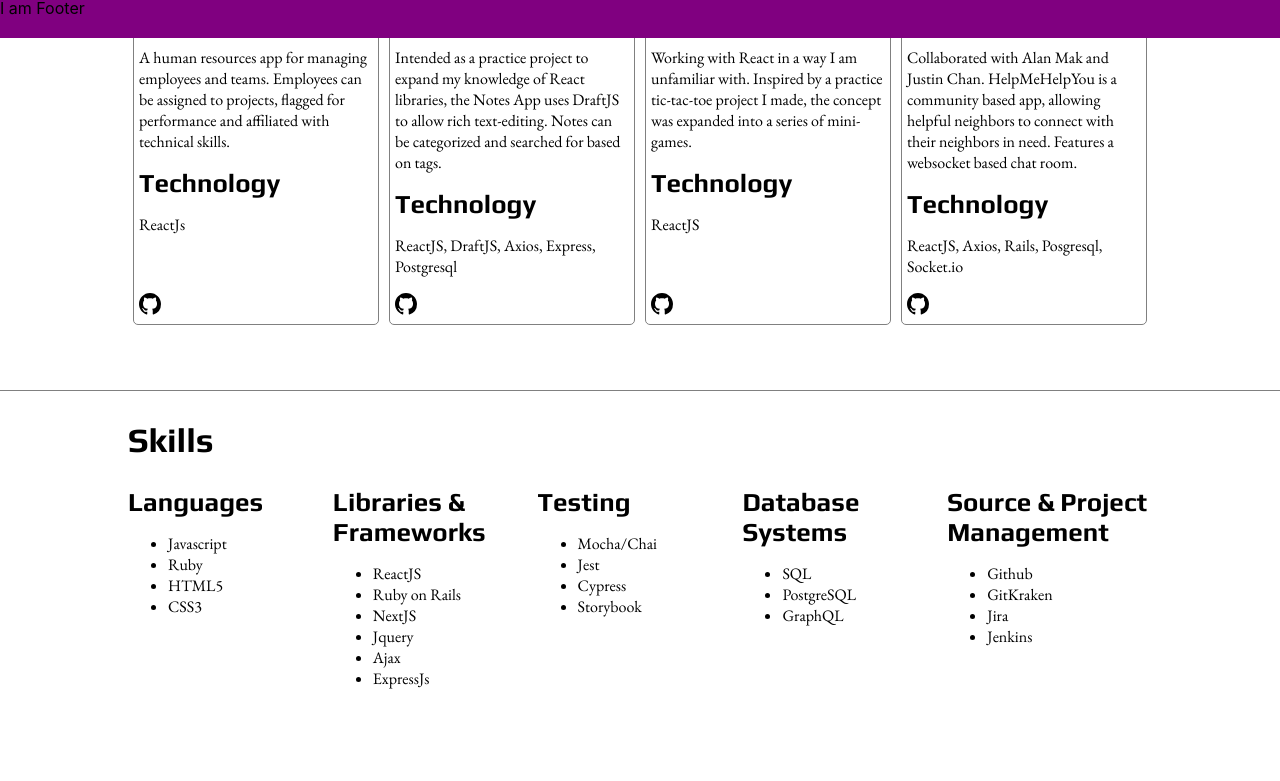
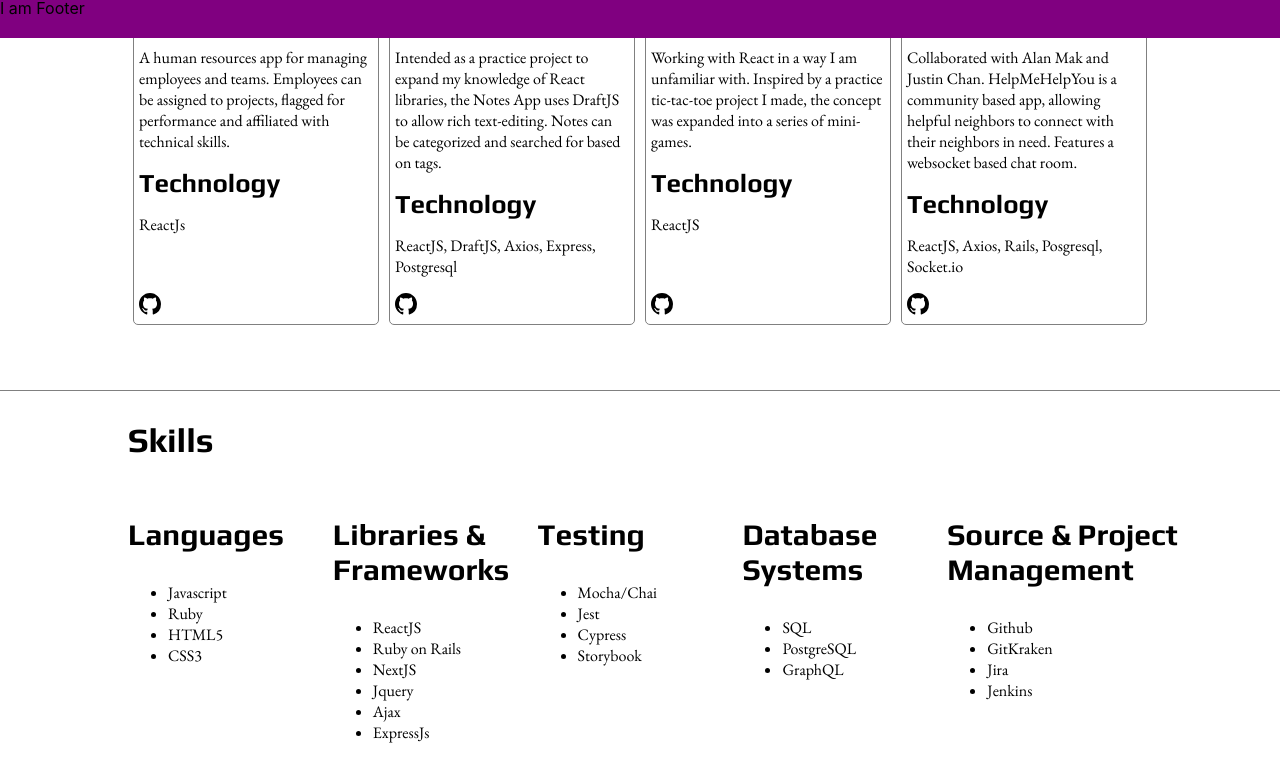
Before and after one commit to CD-Mackay/personal_site, a Next.js app: page / in a window 1280 px wide. Shown: the part 762-1543 px from the top of the page. Built offline with nearby package versions, Linux system fonts and the light colour scheme.

Commit message:
update heading types

```diff
--- a/Components/Skills/Skills.js
+++ b/Components/Skills/Skills.js
@@ -7,7 +7,7 @@ export default function Skills() {
       <h2>Skills</h2>
       <div className={styles.skills_grid}>
         <div className={styles.list}>
-          <h5 className={styles.skill_header}>Languages</h5>
+          <h3 className={styles.skill_header}>Languages</h3>
           <ul>
             <li>Javascript</li>
             <li>Ruby</li>
@@ -16,7 +16,7 @@ export default function Skills() {
           </ul>
         </div>
         <div className={styles.list}>
-          <h5 className={styles.skill_header}>Libraries & Frameworks</h5>
+          <h3 className={styles.skill_header}>Libraries & Frameworks</h3>
           <ul>
             <li>ReactJS</li>
             <li>Ruby on Rails</li>
@@ -27,7 +27,7 @@ export default function Skills() {
           </ul>
         </div>
         <div className={styles.list}>
-          <h5 className={styles.skill_header}>Testing</h5>
+          <h3 className={styles.skill_header}>Testing</h3>
           <ul>
             <li>Mocha/Chai</li>
             <li>Jest</li>
@@ -36,7 +36,7 @@ export default function Skills() {
           </ul>
         </div>
         <div className={styles.list}>
-          <h5 className={styles.skill_header}>Database Systems</h5>
+          <h3 className={styles.skill_header}>Database Systems</h3>
           <ul>
             <li>SQL</li>
             <li>PostgreSQL</li>
@@ -44,7 +44,7 @@ export default function Skills() {
           </ul>
         </div>
         <div className={styles.list}>
-          <h5 className={styles.skill_header}>Source & Project Management</h5>
+          <h3 className={styles.skill_header}>Source & Project Management</h3>
           <ul>
             <li>Github</li>
             <li>GitKraken</li>
--- a/Components/Skills/Skills.module.css
+++ b/Components/Skills/Skills.module.css
@@ -10,7 +10,7 @@
 }
 
 .skill_header {
-  width: 200px;
+  width: 250px;
 }
 
 .list {
```
